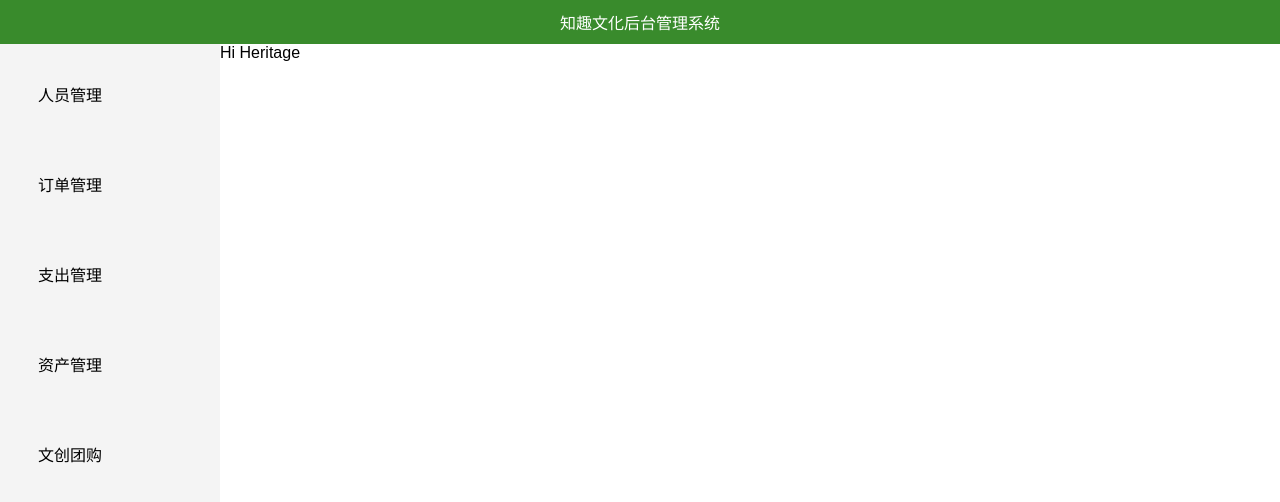
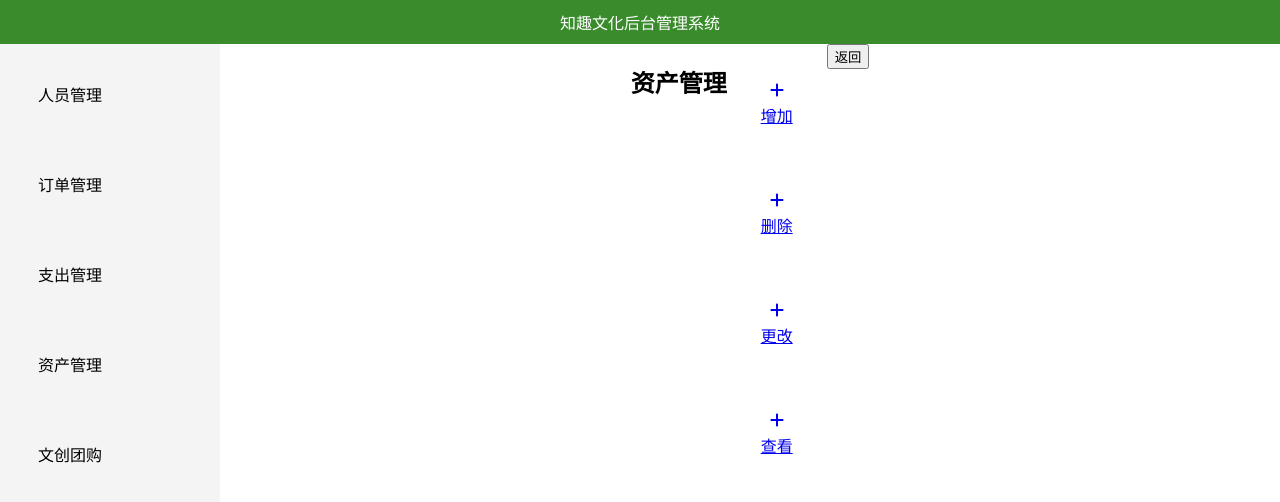
Before and after one commit to Xcc09/MPOA, a React (Create React App) app: page /Heritage in a window 1280 px wide. Shown: the top 502 px of the page. Built offline with nearby package versions, Linux system fonts and the light colour scheme.

Commit message:
add Heritage --35%

```diff
--- a/src/App.js
+++ b/src/App.js
@@ -4,9 +4,6 @@ import StaffManagement from './Maincontent/StaffManagement';
 import ExpenditureMagement from './Maincontent/ExpenditureMagement';
 import Heritage from './Maincontent/Heritage';
 import OrderManagement from './Maincontent/OrderManagement';
-
-
-
 import './App.css';
 
 function App() {
@@ -19,10 +16,6 @@ function App() {
     { id: 5, title: '文创团购' },
     // 更多的section...
   ]);
-
-
-  //控制弹窗显示的状态
-  const [isModalOpen, setIsModalOpen] = useState(false);
 
 
   return (
--- a/src/Maincontent/ExpenditureMagement.js
+++ b/src/Maincontent/ExpenditureMagement.js
@@ -1,7 +1,7 @@
 function ExpenditureManagement(){
     return(
         <div>
-            <h>Hi ExpenditureManagement</h>
+            <h>支出管理 增/删/改/查/导出成excel</h>
         </div>
     )
 }
--- a/src/Maincontent/Heritage.js
+++ b/src/Maincontent/Heritage.js
@@ -1,10 +1,42 @@
-function Heritage(){
-    return(
-        <div>
-            <h>Hi Heritage</h>
-        </div>
-    )
+import React from 'react';
+import { Link,useNavigate} from 'react-router-dom';
+import { FontAwesomeIcon } from '@fortawesome/react-fontawesome';
+import { faAdd } from '@fortawesome/free-solid-svg-icons'; // 替换为实际的图标名
+
+import './Maincontent.css';
+
+function Heritage() {
+  const history = useNavigate(); // 引入 useHistory 钩子
+
+  const goBack = () => {
+    history.goBack(); // 实现返回功能
+  };
+
+  return (
+
+
+    <div className='content'>
+      <div><h2>资产管理</h2></div>
+      {/* 假设你有四个图标对应的路由 */}
+      <div>
+        <Link to="/public" className="icon-link">
+          <FontAwesomeIcon icon={faAdd} /> 增加
+        </Link>
+        <Link to="/public" className="icon-link">
+          <FontAwesomeIcon icon={faAdd} /> 删除
+        </Link>
+        <Link to="/public" className="icon-link">
+          <FontAwesomeIcon icon={faAdd} /> 更改
+        </Link>
+        <Link to="/public" className="icon-link">
+          <FontAwesomeIcon icon={faAdd} /> 查看
+        </Link>
+      </div>
+      <div>
+      <button onClick={goBack}>返回</button>
+      </div>
+    </div>
+  );
 }
 
-
 export default Heritage;
--- /dev/null
+++ b/src/Maincontent/Maincontent.css
@@ -0,0 +1,25 @@
+/* icon-link.css */
+.content {
+    display: flex;
+    justify-content: center;
+}
+.icon-link {
+    display: flex;           /* 使用 flexbox 布局 */
+    align-items: center;     /* 垂直居中对齐 */
+    justify-content: center;/* 水平居中对齐 */
+    flex-direction: column; /* 将子元素排列成列 */
+    text-align: center;      /* 确保文本居中，如果需要的话 */
+    margin: 10px 0;          /* 垂直方向上增加间距 */
+    /* 可以根据需要添加更多的样式，例如宽度、高度、颜色等 */
+  }
+
+  .icon-link svg, .icon-link .icon {
+    /* 假设图标是 SVG 或者有 .icon 类 */
+    margin-bottom: 5px; /* 图标和文本之间的间距，根据需要调整 */
+  }
+
+  /* 如果链接是块级元素，可能不需要下面的宽度和高度，根据实际情况调整 */
+  .icon-link {
+    width: 100px; /* 链接的宽度，根据需要调整 */
+    height: 100px; /* 链接的高度，根据需要调整 */
+  }
--- a/src/Maincontent/OrderManagement.js
+++ b/src/Maincontent/OrderManagement.js
@@ -1,7 +1,7 @@
 function OrderManagement(){
     return(
         <div>
-            <h>Hi OrderManagement</h>
+            <h1>订单管理 -&gt;增/删/改/查/导出成excel</h1>
         </div>
     )
 }
--- a/src/Maincontent/StaffManagement.js
+++ b/src/Maincontent/StaffManagement.js
@@ -1,7 +1,8 @@
 function StaffManagement(){
     return(
         <div>
-            <h>Hi staff</h>
+            <h1>人员基本管理 -&gt; 增/删/改/查</h1>
+            <h1>工资管理/核算</h1>
         </div>
     )
 }
```
